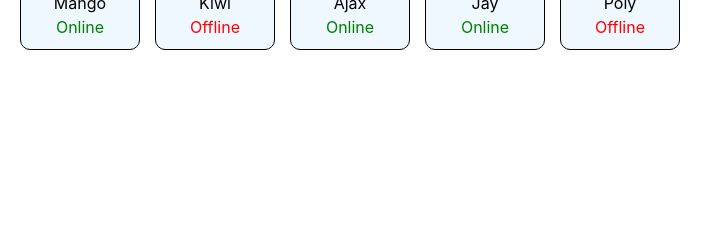
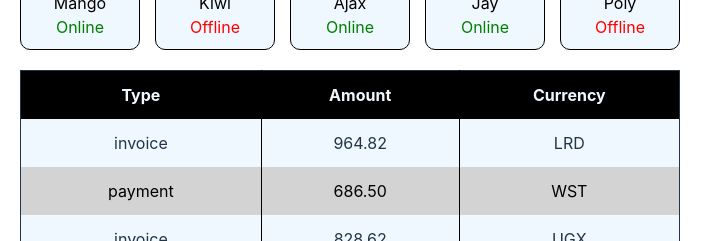
Before and after one commit to Mrszlv/goit-react-hw-01, a React (Vite) app: page / in a window 1280 px wide. Shown: the part 559-800 px from the top of the page, without its empty margins (0-723 px from the left). Built offline with nearby package versions, Linux system fonts and the light colour scheme.

Commit message:
commit-table-08

```diff
--- a/src/App.jsx
+++ b/src/App.jsx
@@ -1,10 +1,13 @@
 import userData from './userData.json';
 import Profile from './components/Profile/Profile';
 import FriendList from './components/FriendList/FriendList';
-import friends from './friends.json'
+import friends from './friends.json';
+import TransactionHistory from './components/TransactionHistory/TransactionHistory';
+import transactions from './transactions.json';
 const App = () => {
   return (
     <div>
+
       <Profile
       name={userData.username}
       tag={userData.tag}
@@ -14,6 +17,9 @@
       />
 
       <FriendList friends={friends}/>
+
+      <TransactionHistory items={transactions}/>
+
     </div>
   );
 }
--- /dev/null
+++ b/src/components/TransactionHistory/TransactionHistory.jsx
@@ -0,0 +1,39 @@
+import PropTypes from 'prop-types';
+import s from './TransactionHistory.module.css';
+
+const TransactionHistory = ({items}) => {
+    return (
+        <table>
+            <thead>
+                <tr>
+                    <th>Type</th>
+                    <th>Amount</th>
+                    <th>Currency</th>
+                </tr>
+            </thead>
+            <tbody>
+                {items.map(({id, type, amount, currency}) => (
+                 <tr key={id}>
+                    <td>{type}</td>
+                    <td>{amount}</td>
+                    <td>{currency}</td>
+                 </tr>
+                ))}
+            </tbody>
+        </table>
+    );
+};
+
+TransactionHistory.PropTypes = {
+    items: PropTypes.arrayOf(
+        PropTypes.shape({
+         id: PropTypes.string.isRequired,
+         type: PropTypes.string.isRequired,
+         amount: PropTypes.string.isRequired,
+         currency: PropTypes.string.isRequired
+        })
+    ).isRequired,
+};
+
+
+export default TransactionHistory;
--- /dev/null
+++ b/src/components/TransactionHistory/TransactionHistory.module.css
@@ -0,0 +1,31 @@
+table{
+    width: 660px;
+    border-collapse: collapse;
+    margin: 20px;
+    text-align: center;
+    border: 1px solid black;
+
+}
+
+thead{
+    background-color: black;
+    color: aliceblue;
+}
+
+th, td{
+    padding: 12px 15px;
+    border-left: 1px solid black;
+}
+
+th:first-child, td:first-child {
+    border-left: none;
+}
+
+tbody tr:nth-child(odd){
+    background-color: aliceblue;
+}
+
+tbody tr:nth-child(even){
+    background-color: lightgrey;
+    color: black;
+}
--- /dev/null
+++ b/src/transactions.json
@@ -0,0 +1,56 @@
+[
+    {
+      "id": "1e0700a2-5183-4291-85cc-2065a036a683",
+      "type": "invoice",
+      "amount": "964.82",
+      "currency": "LRD"
+    },
+    {
+      "id": "a30f821b-4d25-4ff0-abdd-e340b3f0dd2b",
+      "type": "payment",
+      "amount": "686.50",
+      "currency": "WST"
+    },
+    {
+      "id": "44dca67a-8e5a-4798-bf8e-b15efd4e1abd",
+      "type": "invoice",
+      "amount": "828.62",
+      "currency": "UGX"
+    },
+    {
+      "id": "ea8ed3dc-2b68-4a53-905a-53ecb0adef33",
+      "type": "withdrawal",
+      "amount": "527.80",
+      "currency": "ALL"
+    },
+    {
+      "id": "63ca02f9-d637-46b5-9237-f3b24425e029",
+      "type": "payment",
+      "amount": "862.44",
+      "currency": "AUD"
+    },
+    {
+      "id": "ed0263e8-59a5-4bf1-87e0-2bb88e53dc34",
+      "type": "withdrawal",
+      "amount": "907.00",
+      "currency": "GEL"
+    },
+    {
+      "id": "4eaab41b-b967-40ac-82ed-85fc66f646f1",
+      "type": "deposit",
+      "amount": "103.10",
+      "currency": "BWP"
+    },
+    {
+      "id": "9648a350-8469-42d5-8bf3-18090de5fe67",
+      "type": "withdrawal",
+      "amount": "322.32",
+      "currency": "MRO"
+    },
+    {
+      "id": "9c5c25fb-1a95-4b2f-8d1f-4c4426d677cc",
+      "type": "invoice",
+      "amount": "14.79",
+      "currency": "PYG"
+    }
+  ]
```
